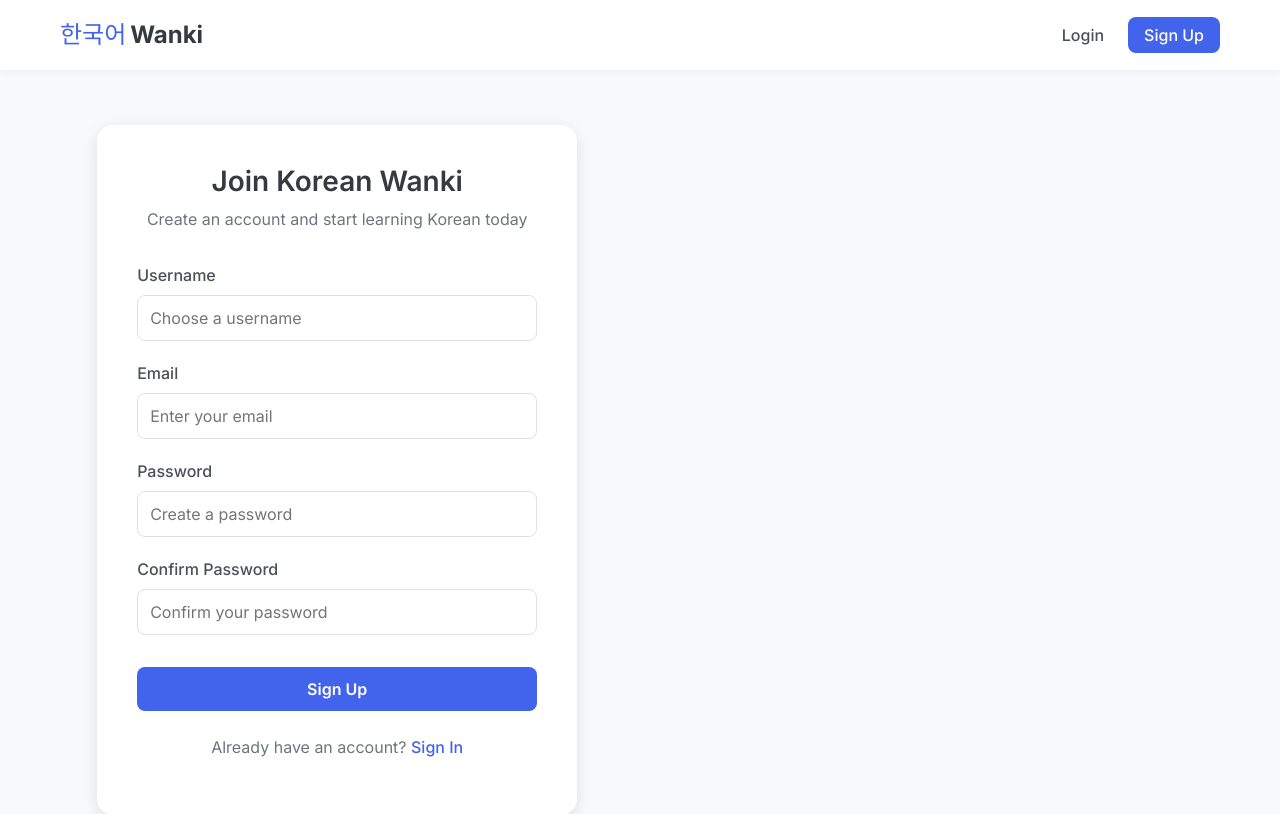
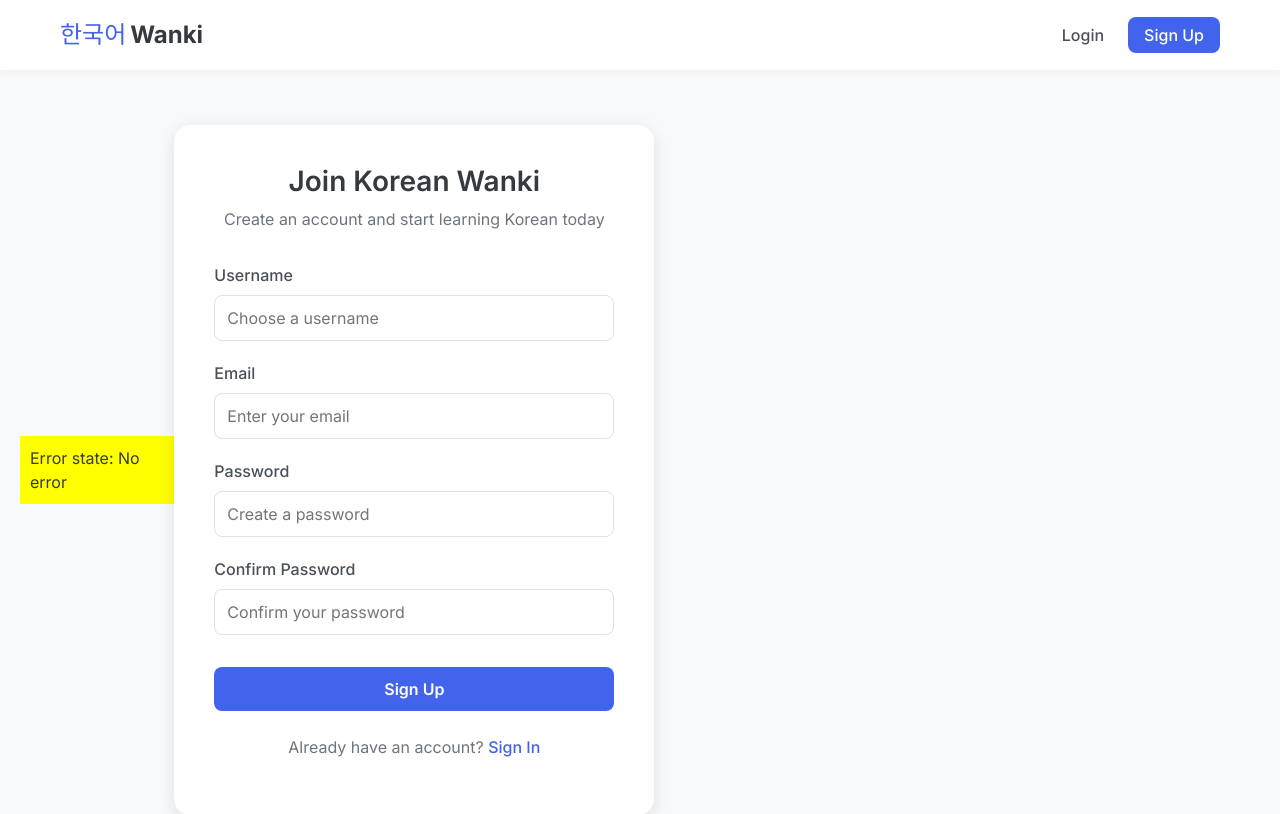
Before and after one commit to poliwoongbjj/korean-srs-app, a React (Vite) app in the folder client/: page /register in a window 1280 px wide. Shown: the top 814 px of the page. Built offline with nearby package versions, Linux system fonts and the light colour scheme.

Commit message:
Modify bin/www file to send a message when starting the backend server and modify RegisterPage for error debug

```diff
--- a/client/src/contexts/AuthContext.jsx
+++ b/client/src/contexts/AuthContext.jsx
@@ -54,9 +54,18 @@ export const AuthProvider = ({ children }) => {
       return true;
     } catch (err) {
       console.error("Registration error:", err);
-      setError(
-        err.response?.data?.message || "Registration failed. Please try again."
-      );
+
+      // Extract the error message from the response
+      console.log("Full error response:", err.response);
+      console.log("Error data:", err.response?.data);
+      console.log("Error message from server:", err.response?.data?.message);
+      // Notice how we dive into err.response.data.message
+      const errorMessage =
+        err.response?.data?.message || "Registration failed. Please try again.";
+      console.log("Error message from server:", errorMessage); // Add this for debugging
+
+      setError(errorMessage);
+      console.log("Updated error state:", errorMessage);
       return false;
     } finally {
       setLoading(false);
--- a/client/src/pages/RegisterPage.jsx
+++ b/client/src/pages/RegisterPage.jsx
@@ -25,10 +25,12 @@ const RegisterPage = () => {
     }
   }, [isAuthenticated, navigate]);
 
-  // Clear errors when component mounts
+  // Only clear errors when component mounts
   useEffect(() => {
-    clearError && clearError();
-  }, [clearError]);
+    return () => {
+      clearError && clearError();
+    };
+  }, []);
 
   // Handle input change
   const handleChange = (e) => {
@@ -105,6 +107,10 @@ const RegisterPage = () => {
 
   return (
     <div className="auth-page">
+      {/* Debug info - remove after fixing */}
+      <div style={{ background: "yellow", padding: "10px" }}>
+        Error state: {error ? error : "No error"}
+      </div>
       <div className="auth-container">
         <div className="auth-header">
           <h1>Join Korean Wanki</h1>
```
Also changed, not shown: 1 other file (tests, documents, lock files or other folders).
